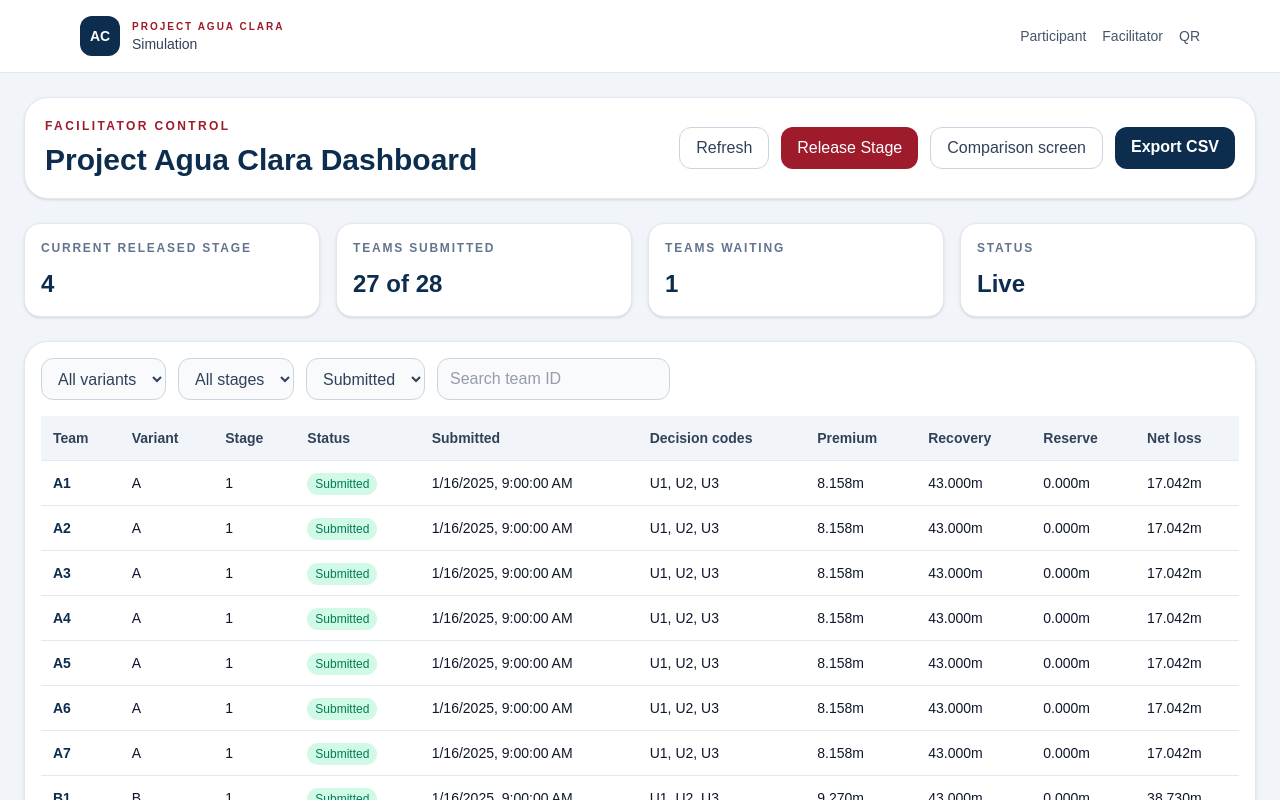
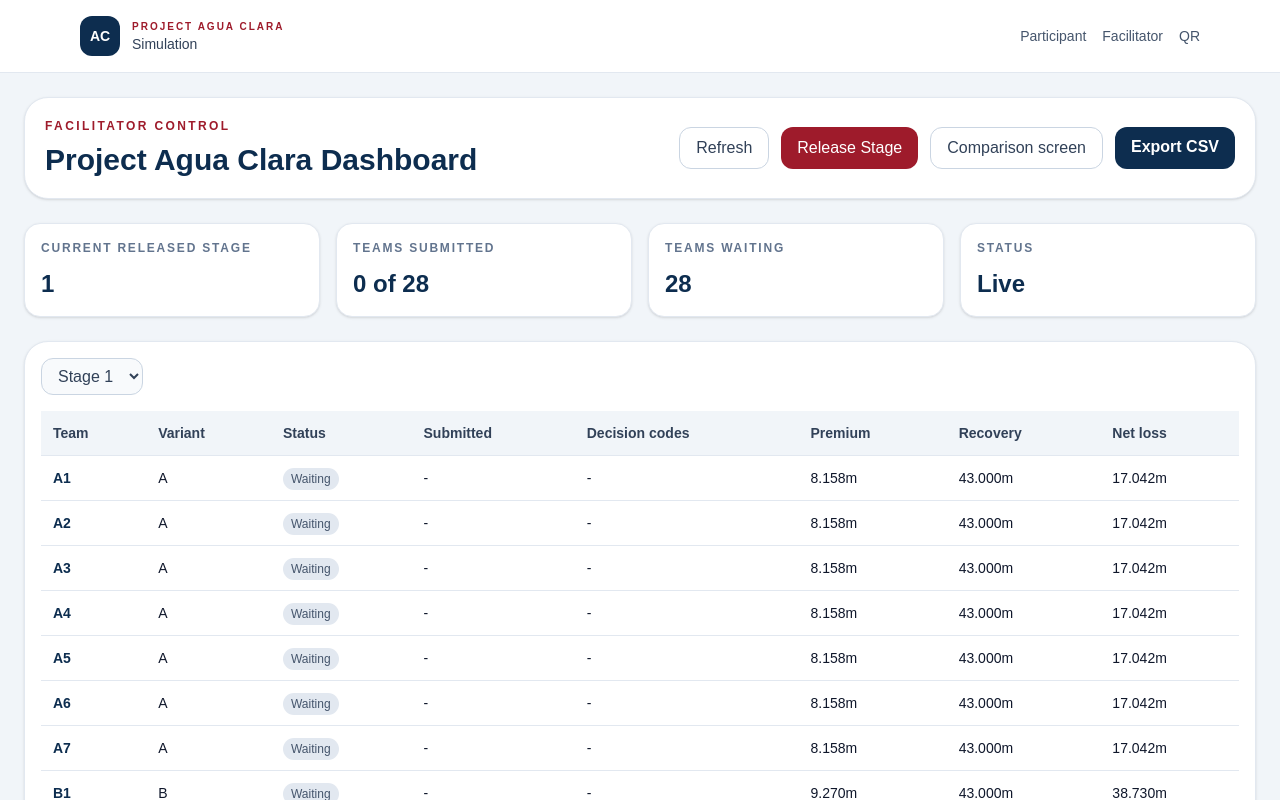
Before and after one commit to cliapm/Case-Study-AC-, a Next.js app: page /facilitator/dashboard in a window 1280 px wide. Shown: the top 800 px of the page. Built offline with nearby package versions, Linux system fonts and the light colour scheme.

Commit message:
Update page.tsx

```diff
--- a/src/app/facilitator/dashboard/page.tsx
+++ b/src/app/facilitator/dashboard/page.tsx
@@ -1,8 +1,44 @@
+"use client";
+
+import { useEffect, useState } from "react";
 import Link from "next/link";
-import { teamList, variantBaselines } from "@/lib/mock-data";
+import { variantBaselines } from "@/lib/mock-data";
+import type { Team } from "@/lib/types";
+
+type TeamWithSubmission = Team & {
+  submission: {
+    selectedDecisionCodes: string[];
+    submittedAt: string;
+  } | null;
+  status: "Submitted" | "Waiting";
+};
 
 export default function FacilitatorDashboardPage() {
-  const teams = teamList;
+  const [teams, setTeams] = useState<TeamWithSubmission[]>([]);
+  const [submittedCount, setSubmittedCount] = useState(0);
+  const [stageNumber, setStageNumber] = useState(1);
+  const [isLoading, setIsLoading] = useState(true);
+
+  const fetchTeams = async () => {
+    try {
+      const res = await fetch(`/api/facilitator/teams?stage=${stageNumber}`);
+      const data = await res.json();
+      setTeams(data.teams ?? []);
+      setSubmittedCount(data.submittedCount ?? 0);
+    } catch (err) {
+      console.error(err);
+    } finally {
+      setIsLoading(false);
+    }
+  };
+
+  useEffect(() => {
+    fetchTeams();
+    const interval = setInterval(fetchTeams, 3000);
+    return () => clearInterval(interval);
+  }, [stageNumber]);
+
+  const totalTeams = teams.length || 28;
 
   return (
     <main className="min-h-screen bg-slate-100 p-4 text-slate-900 lg:p-6">
@@ -13,7 +49,7 @@ export default function FacilitatorDashboardPage() {
             <h1 className="mt-2 text-3xl font-bold text-[#0d2d4f]">Project Agua Clara Dashboard</h1>
           </div>
           <div className="flex flex-wrap gap-3">
-            <button className="rounded-xl border border-slate-300 bg-white px-4 py-2 font-medium text-slate-700">Refresh</button>
+            <button onClick={fetchTeams} className="rounded-xl border border-slate-300 bg-white px-4 py-2 font-medium text-slate-700">Refresh</button>
             <button className="rounded-xl bg-[#9e1b2b] px-4 py-2 font-semibold text-white">Release Stage</button>
             <Link href="/facilitator/comparison" className="rounded-xl border border-slate-300 bg-white px-4 py-2 font-medium text-slate-700">Comparison screen</Link>
             <a href="/api/facilitator/export-csv" className="rounded-xl bg-[#0d2d4f] px-4 py-2 font-semibold text-white">Export CSV</a>
@@ -22,9 +58,9 @@ export default function FacilitatorDashboardPage() {
 
         <section className="mb-6 grid gap-4 md:grid-cols-4">
           {[
-            { label: "Current released stage", value: "4" },
-            { label: "Teams submitted", value: "27 of 28" },
-            { label: "Teams waiting", value: "1" },
+            { label: "Current released stage", value: String(stageNumber) },
+            { label: "Teams submitted", value: `${submittedCount} of ${totalTeams}` },
+            { label: "Teams waiting", value: String(totalTeams - submittedCount) },
             { label: "Status", value: "Live" },
           ].map((item) => (
             <div key={item.label} className="rounded-2xl border border-slate-200 bg-white p-4 shadow-sm">
@@ -35,27 +71,19 @@ export default function FacilitatorDashboardPage() {
         </section>
 
         <section className="rounded-3xl border border-slate-200 bg-white p-4 shadow-sm">
-          <div className="mb-4 flex flex-wrap gap-3">
-            <select className="rounded-xl border border-slate-300 bg-slate-50 px-3 py-2 text-sm text-slate-700">
-              <option>All variants</option>
-              <option>A</option>
-              <option>B</option>
-              <option>C</option>
-              <option>D</option>
+          <div className="mb-4 flex flex-wrap items-center gap-3">
+            <select
+              className="rounded-xl border border-slate-300 bg-slate-50 px-3 py-2 text-sm text-slate-700"
+              value={stageNumber}
+              onChange={(e) => setStageNumber(Number(e.target.value))}
+            >
+              <option value={1}>Stage 1</option>
+              <option value={2}>Stage 2</option>
+              <option value={3}>Stage 3</option>
+              <option value={4}>Stage 4</option>
+              <option value={5}>Stage 5</option>
             </select>
-            <select className="rounded-xl border border-slate-300 bg-slate-50 px-3 py-2 text-sm text-slate-700">
-              <option>All stages</option>
-              <option>Stage 1</option>
-              <option>Stage 2</option>
-              <option>Stage 3</option>
-              <option>Stage 4</option>
-              <option>Stage 5</option>
-            </select>
-            <select className="rounded-xl border border-slate-300 bg-slate-50 px-3 py-2 text-sm text-slate-700">
-              <option>Submitted</option>
-              <option>Waiting</option>
-            </select>
-            <input className="rounded-xl border border-slate-300 bg-slate-50 px-3 py-2 text-sm text-slate-700" placeholder="Search team ID" />
+            {isLoading ? <span className="text-sm text-slate-500">Loading…</span> : null}
           </div>
 
           <div className="overflow-x-auto">
@@ -64,13 +92,11 @@ export default function FacilitatorDashboardPage() {
                 <tr>
                   <th className="px-3 py-3 font-semibold">Team</th>
                   <th className="px-3 py-3 font-semibold">Variant</th>
-                  <th className="px-3 py-3 font-semibold">Stage</th>
                   <th className="px-3 py-3 font-semibold">Status</th>
                   <th className="px-3 py-3 font-semibold">Submitted</th>
                   <th className="px-3 py-3 font-semibold">Decision codes</th>
                   <th className="px-3 py-3 font-semibold">Premium</th>
                   <th className="px-3 py-3 font-semibold">Recovery</th>
-                  <th className="px-3 py-3 font-semibold">Reserve</th>
                   <th className="px-3 py-3 font-semibold">Net loss</th>
                 </tr>
               </thead>
@@ -79,13 +105,23 @@ export default function FacilitatorDashboardPage() {
                   <tr key={team.id} className="border-t border-slate-200">
                     <td className="px-3 py-3 font-semibold text-[#0d2d4f]">{team.id}</td>
                     <td className="px-3 py-3">{team.variant}</td>
-                    <td className="px-3 py-3">{team.currentStage}</td>
-                    <td className="px-3 py-3"><span className="rounded-full bg-emerald-100 px-2 py-1 text-xs font-medium text-emerald-700">Submitted</span></td>
-                    <td className="px-3 py-3">{new Date(team.createdAt).toLocaleString()}</td>
-                    <td className="px-3 py-3">U1, U2, U3</td>
+                    <td className="px-3 py-3">
+                      <span
+                        className={`rounded-full px-2 py-1 text-xs font-medium ${
+                          team.status === "Submitted" ? "bg-emerald-100 text-emerald-700" : "bg-slate-200 text-slate-600"
+                        }`}
+                      >
+                        {team.status}
+                      </span>
+                    </td>
+                    <td className="px-3 py-3">
+                      {team.submission ? new Date(team.submission.submittedAt).toLocaleString() : "-"}
+                    </td>
+                    <td className="px-3 py-3">
+                      {team.submission ? team.submission.selectedDecisionCodes.join(", ") : "-"}
+                    </td>
                     <td className="px-3 py-3">{variantBaselines[team.variant].accumulatedPremium.toFixed(3)}m</td>
                     <td className="px-3 py-3">{variantBaselines[team.variant].recovery.toFixed(3)}m</td>
-                    <td className="px-3 py-3">0.000m</td>
                     <td className="px-3 py-3">{variantBaselines[team.variant].netLoss.toFixed(3)}m</td>
                   </tr>
                 ))}
```
